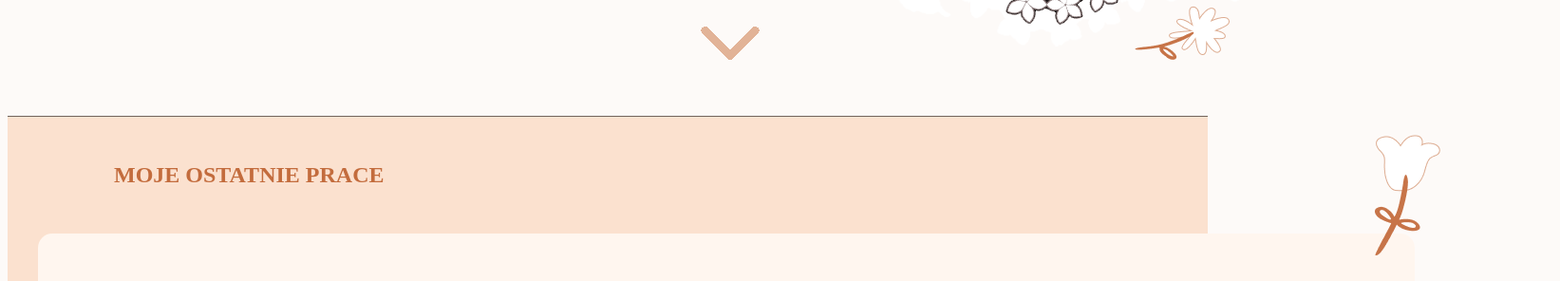
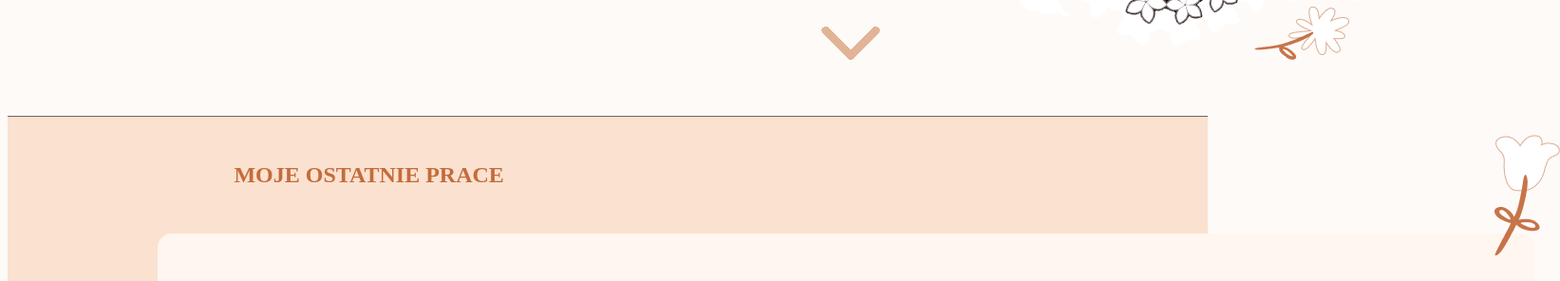
Before and after one commit to Elthiee/Elthie_Portfolio_website, a website: page Index.html in a window 1280 px wide. Shown: the part 620-916 px from the top of the page at 95% size, 1643 px wide, since content can reach past the window. Drawn offline with nearby package versions, Linux system fonts and the light colour scheme; grey boxes are pictures that could not be loaded; a web font is replaced by a local one.

Commit message:
Add files via upload
poprawki

```diff
--- a/Index.html
+++ b/Index.html
@@ -30,6 +30,7 @@
         <div class="border_bot"></div>
     </div>
     <div class="Homepage_content">
+        <div class="off_fix">
         <div class="button_hi"><span class="button_hi_content">&#128075;&#127995; Hejka Wszystkim!</span></div>
         <div class="Homepage_content_short_about_text_main"><span>JESTEM ELTHIE!</span></div>
         <div class="Homepage_content_short_about_text_sub"><span>STUDENTKA KREATYWNEJ PRODUKCJI WIDEO </br>
@@ -39,9 +40,11 @@ POCZĄTKUJĄCY GRAFIK ORAZ MOTION DESIGNER</span></div>
         <div class="button_contact"><a href="#contact" class="button_contact_content">SKONTAKTUJ SIĘ ZE MNĄ</a></div>
         <div class="scroll_animation"  id="work"><img src="scroll.gif"> </div>
     </div>
+        </div>
     </div>
     <div class="Work_content" data-aos="fade-up">
-        <span class="title_work" > MOJE OSTATNIE PRACE </span>
+        <div class="off_fix">
+        <span class="title_work"  data-aos="fade-up"> MOJE OSTATNIE PRACE </span>
             <div class="work_content_box_1" data-aos="fade-up">
                 <div class="work_flowers_1"><img src="kwiatki1.png"> </div>
                     <span class="work_content_text_main" id="work_main_1">K/DA PL ALL OUT</span>
@@ -61,7 +64,9 @@ POCZĄTKUJĄCY GRAFIK ORAZ MOTION DESIGNER</span></div>
                 <iframe id="work_yt_3" width="442" height="224" src="https://www.youtube.com/embed/EdiiD6do7Os" frameborder="0" allow="accelerometer; autoplay; clipboard-write; encrypted-media; gyroscope; picture-in-picture" allowfullscreen></iframe>
             </div>
     </div>
+    </div>
     <div class="About_content"  data-aos="fade-up">
+        <div class="off_fix">
         <img src="AlaAbout.png" class="content_img_about">
         <span class="About_content_text_main" >TROCHĘ WIĘCEJ O MNIE!</span>
             <span class="About_content_text_sub">
@@ -75,20 +80,22 @@ POCZĄTKUJĄCY GRAFIK ORAZ MOTION DESIGNER</span></div>
                 w <span class="bold" id="price">Photoshopie</span>, lecz nie pogardzę także <span class="bold">Illustratorem</span><br>czy <span class="bold">Figmą.</span>
                 Nie potrafię rysować, chociaż staram się tego<br>uczyć w wolnych chwilach.
             </span>
-    </div>
+        </div> </div>
     <div class="prices_content" data-aos="fade-up">
+        <div class="off_fix">
         <span class="title_work" > Cennik i płatności </span>
             <div class="prices_content_box">
 
             </div>
     </div>
-    <div class="contact_content" data-aos="fade-up" id="contact">
+    </div>
+    </div>
+<div class="contact_content" data-aos="fade-up" id="contact">
         <span class="title_work" > Kontakt </span>
         <span class="contact_content_text_sub" >
             Email: AlicjaEmiliaPianka@gmail.com <br>
             Discord: Elthie#6664 <br>
             Twitter: Elthieee</span>
-    </div>
 <div data-aos="fate-up"><span id="cat_info"  >Podczas pisania oraz projektowania strony wypiłam około 2 litry herbatki a kota głaskałam więcej niż 100 razy UwU </span>    </div>
 
 </body>
--- a/style.css
+++ b/style.css
@@ -18,6 +18,7 @@ root{
     --box_border_angle: 15px;
 }
 html{
+    align-items: center;
     scroll-behavior: smooth;
     background-color: #FDFAF8;
     font-family: 'Nunito', sans-serif;
@@ -32,8 +33,10 @@ body::-webkit-scrollbar {
 /* Hide scrollbar for IE, Edge and Firefox */
 body {
     -ms-overflow-style: none;  /* IE and Edge */
+    overflow-x: hidden; /* Hide vertical scrollbar */
     scrollbar-width: none;  /* Firefox */
 }
+
 a:active, a:visited, a:hover, a:link{
     text-decoration: none;
     color:#70645C;
@@ -67,6 +70,10 @@ a:active, a:visited, a:hover, a:link{
 @-o-keyframes fadein {
     from { opacity: 0; }
     to   { opacity: 1; }
+}
+.off_fix{
+    position: relative;
+    left:10%;
 }
 .allhome{
     -webkit-animation: fadein 2s; /* Safari, Chrome and Opera > 12.1 */
```
